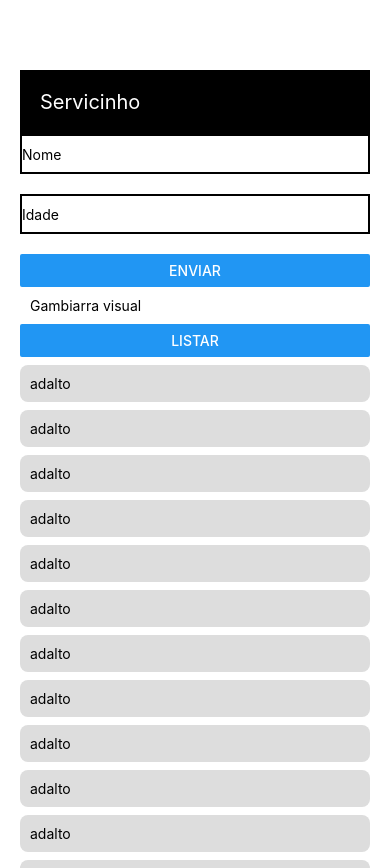
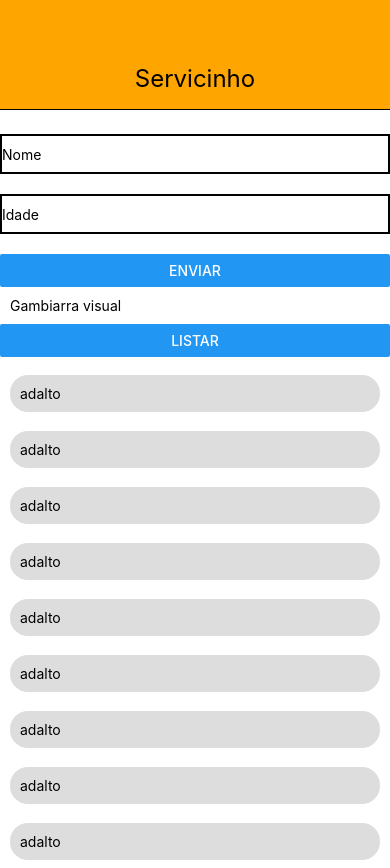
Before and after one commit to longas123/Form_ReactNative_FireBase, a React Native app: screen / in a window 390 px wide. Shown: the top 868 px of the page. Built offline with nearby package versions, Linux system fonts and the light colour scheme.

Commit message:
Alguns estilos no header e na lista

```diff
--- a/App.js
+++ b/App.js
@@ -57,8 +57,6 @@ export default class App extends Component {
 const styles = StyleSheet.create({
   container: {
     justifyContent: 'center',
-    marginTop: 50,
-    padding: 20,
     backgroundColor: '#ffffff',
   },
 });
--- a/Firecomp.component.js
+++ b/Firecomp.component.js
@@ -33,7 +33,7 @@ class FireComp extends Component{
         const items = [];
 
         return(
-            <View>
+            <View >
                 <TextInput
                 value={this.state.nome}
                 style={{height: 40, width: '100%', borderColor: '#000', borderWidth: 2, marginBottom: 20}}
--- a/src/components/Header.js
+++ b/src/components/Header.js
@@ -2,9 +2,11 @@ import React from 'react';
 import { StyleSheet, Text, View } from 'react-native';
 
  const Header = () => (
-      <View style={styles.container} >
-        <Text style={styles.text}>Servicinho</Text>
-      </View>
+
+        <View style={styles.header}>
+          <Text style={{fontSize:24}}>Servicinho</Text>
+        </View>
+
  )
 
 
@@ -13,15 +15,14 @@ export default Header;
 
 // Estilos
 const styles = StyleSheet.create({
-  container: {
-    width: '100%',
-    alignSelf: "center",
-    backgroundColor: "#000",
-    padding: 20,
-  },
-  text : {
-      color: "#fff",
-      textAlign: 'left',
-      fontSize: 20
+  header: {
+      paddingTop: 64,
+      paddingBottom: 16,
+      backgroundColor: "orange",
+      alignItems: "center",
+      justifyContent: "center",
+      borderBottomWidth: 1,
+      borderBottomColor: "black",
+      marginBottom: 24,
   },
 });
--- a/src/components/Lista.js
+++ b/src/components/Lista.js
@@ -3,23 +3,16 @@ import { StyleSheet, Text, View, TextInput, TouchableOpacity } from 'react-nativ
 
 function Lista({data}){
     return(
-    <View >
-        <Text  style={{borderRadius:8,marginTop:8,padding: 10,flex:1, heigth:1, backgroundColor: '#DDD'}}>{data.name}</Text>
+    <View style={styles.container}>
+        <Text  style={{borderRadius:18,marginTop:8,padding: 10,flex:1, heigth:1, backgroundColor: '#DDD'}}>{data.name}</Text>
     </View>
 )}
 
 export default Lista
 
-/* const styles = StyleSheet.create({
+const styles = StyleSheet.create({
     container:{
-        width: "100%",
-        height: 25,
-        backgroundColor: "green",
-        borderRadius: 8,
-        padding: 24,
+      padding:10,
+      paddingBottom: 1,
     },
-    text:{
-     fontWeight: "bold",
-     fontSize: 18,
-    }
-}) */
+})
```
